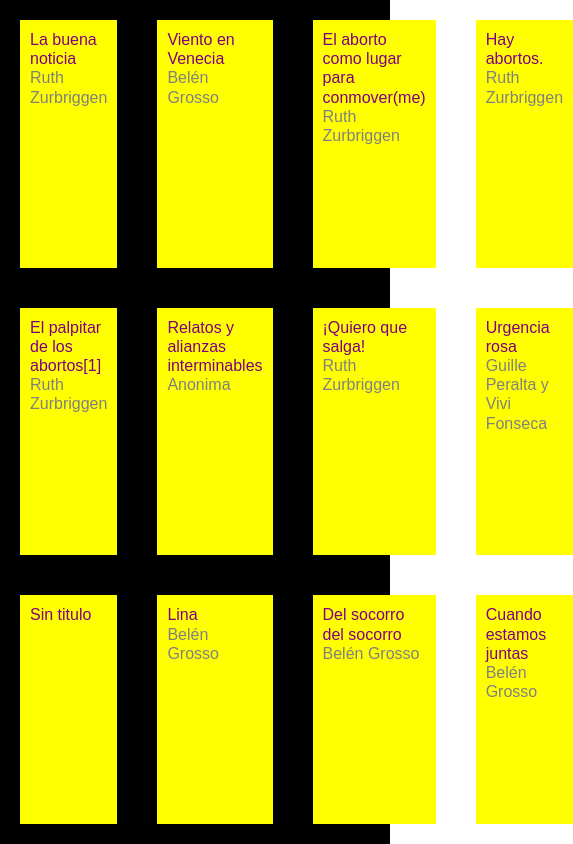
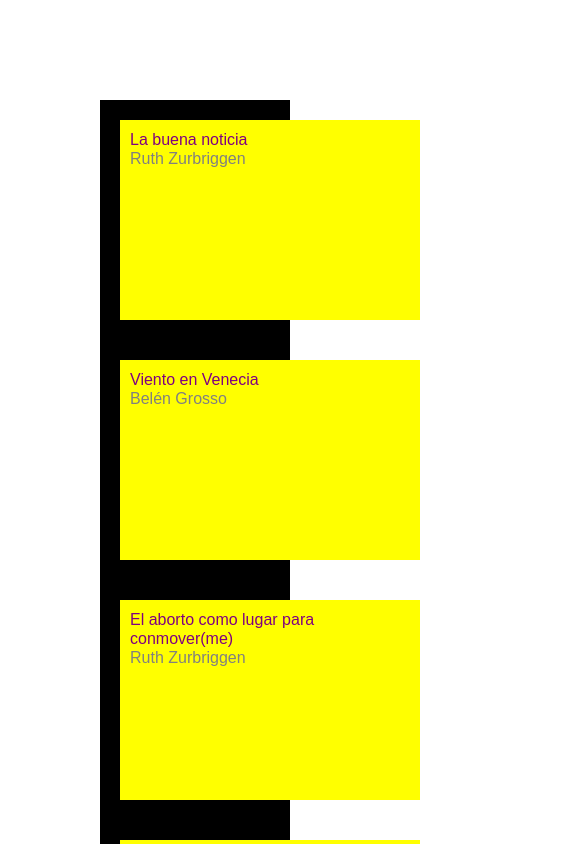
Before and after one commit to nayracoop/socorristas-archivorosa, a React (Create React App) app: page / in a window 390 px wide. Shown: the top 844 px of the page, 573 px wide, since content can reach past the window. Built offline with nearby package versions, Linux system fonts and the light colour scheme.

Commit message:
index structure responsiveness

```diff
--- a/src/assets/styles/general.css
+++ b/src/assets/styles/general.css
@@ -1,4 +1,8 @@
 @import url('https://fonts.googleapis.com/css?family=Open+Sans|Work+Sans:400,600,700,800&display=swap');
+
+*{
+	transition:all ease-in 0.5s;
+}
 
 html{
 	width:100%;
@@ -56,9 +60,10 @@ table {
 
 #root{
 	width:100%;
-	height:100%;
+	min-height:100%;
 }
 
 .app{
-	height:100%;
+	min-height:100%;
+	padding: 100px;
 }
--- a/src/components/molecules/IndexItem.js
+++ b/src/components/molecules/IndexItem.js
@@ -8,6 +8,8 @@ const IndexItemContainer = styled.div`
     margin:20px;
     padding:10px;
     background-color: yellow;
+    min-height:200px;
+    min-width:300px;
 `;
 
 const indexItem = (props) => {
--- a/src/components/organisms/IndexGrid.js
+++ b/src/components/organisms/IndexGrid.js
@@ -7,9 +7,22 @@ import texts from '../../assets/texts/texts.json'
 const IndexGridContainer = styled.div`
     height: 100%;
     display:grid;
-    grid-template-columns: 1fr 1fr 1fr 1fr;
-    grid-template-rows: auto;
+    grid-template-columns: 1fr;
+    grid-template-rows: 1fr;
     background-color:black;
+
+    @media (min-width: 900px){
+       grid-template-columns: 1fr 1fr;
+       grid-template-rows: auto;
+    }
+
+    @media (min-width: 1200px){
+       grid-template-columns: 1fr 1fr 1fr;
+    }
+
+    @media (min-width: 1600px){
+       grid-template-columns: 1fr 1fr 1fr 1fr;
+    }
 `;
 
 const indexGrid = (props) =>{
```
